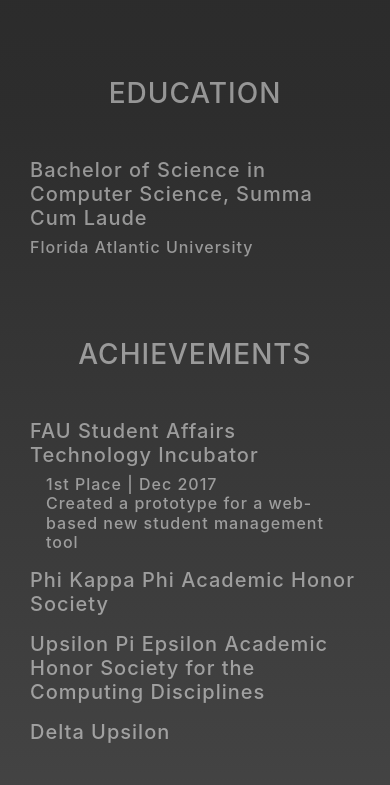
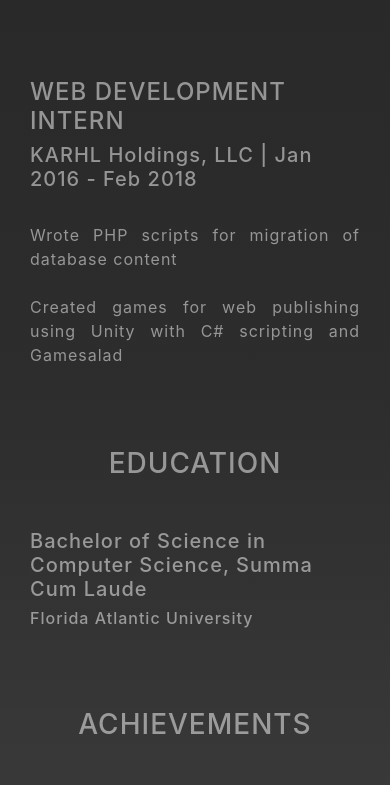
Before and after one commit to mdipietr0/mdipietr0.github.io, a website with bundled scripts: page index.html in a window 390 px wide. Shown: the part 5259-6044 px from the top of the page. Built offline with nearby package versions, Linux system fonts and the light colour scheme.

Commit message:
Add karhl section/ media query

```diff
--- a/index.html
+++ b/index.html
@@ -339,6 +339,17 @@
             <p class="text-white-50 text-justify">Led a team of 4 students to design and develop a web-based budget approval system
             <br><br>Created database schema and implemented in MySQL
             <br><br>Designed and developed MVC application in PHP and JavaScript</p>
+          </div>
+        </div>
+        <div class="col-lg-12 row mx-auto">
+          <div class='col-lg-4'>
+          </div>
+          <div class='col-lg-8 text-left'>
+            <h4 class="text-white-50">WEB DEVELOPMENT INTERN</h4>
+            <h5 class="text-white-50">KARHL Holdings, LLC | Jan 2016 - Feb 2018</h5>
+            <br>
+            <p class="text-white-50 text-justify">Wrote PHP scripts for migration of database content
+            <br><br>Created games for web publishing using Unity with C# scripting and Gamesalad</p>
           </div>
         </div>
         <div class="col-lg-12 row mx-auto mb-5">
--- a/scss/_projects.scss
+++ b/scss/_projects.scss
@@ -28,6 +28,9 @@
     -webkit-filter: grayscale(100%); /* Safari 6.0 - 9.0 */
     filter: grayscale(100%);
     transition: all .7s ease-out;
+    @media (max-width: 992px) {
+      filter: none;
+    }
   }
   img:hover {
     filter: none;
```
Also changed, not shown: css/grayscale.css, css/grayscale.min.css.
